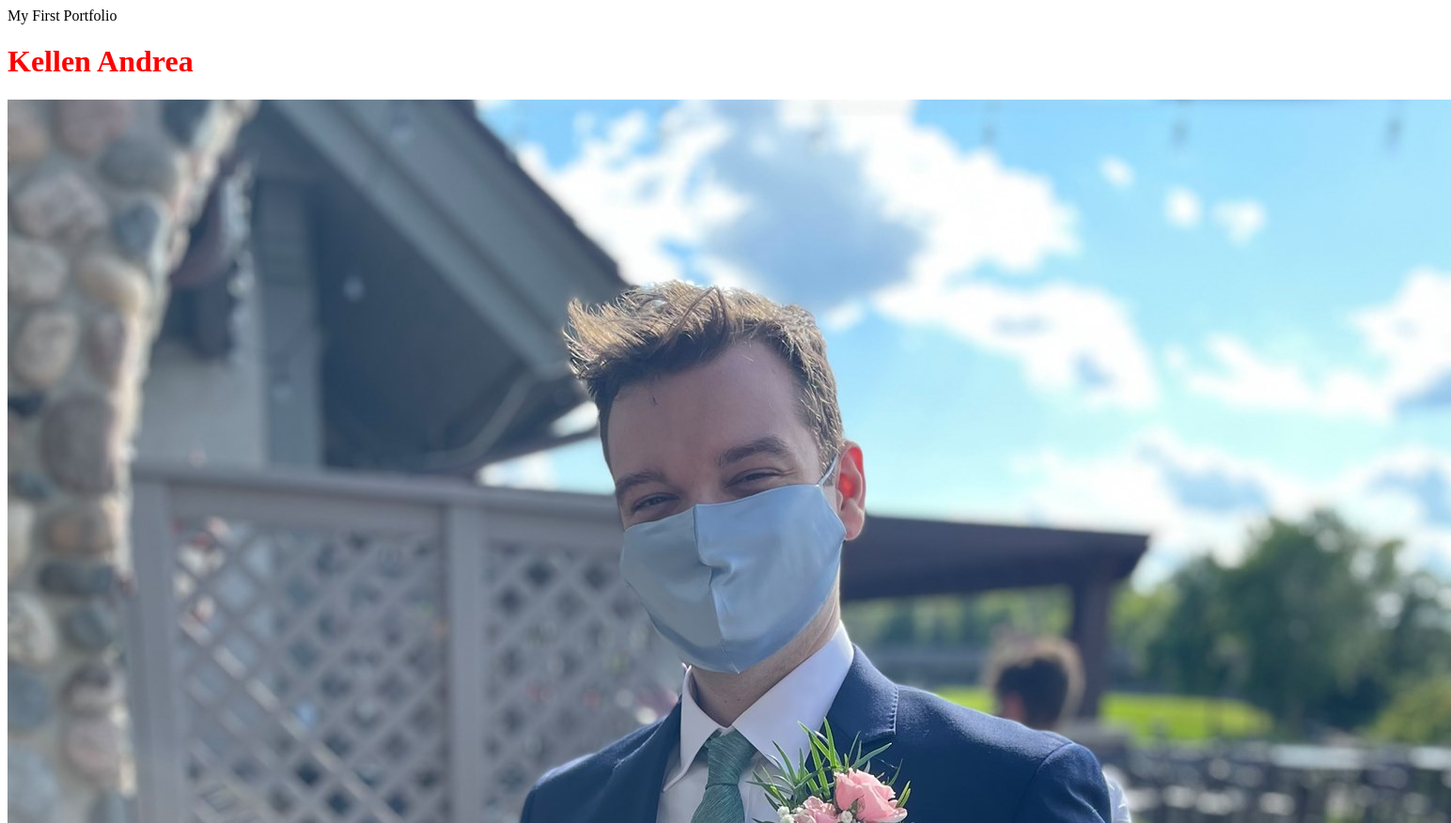
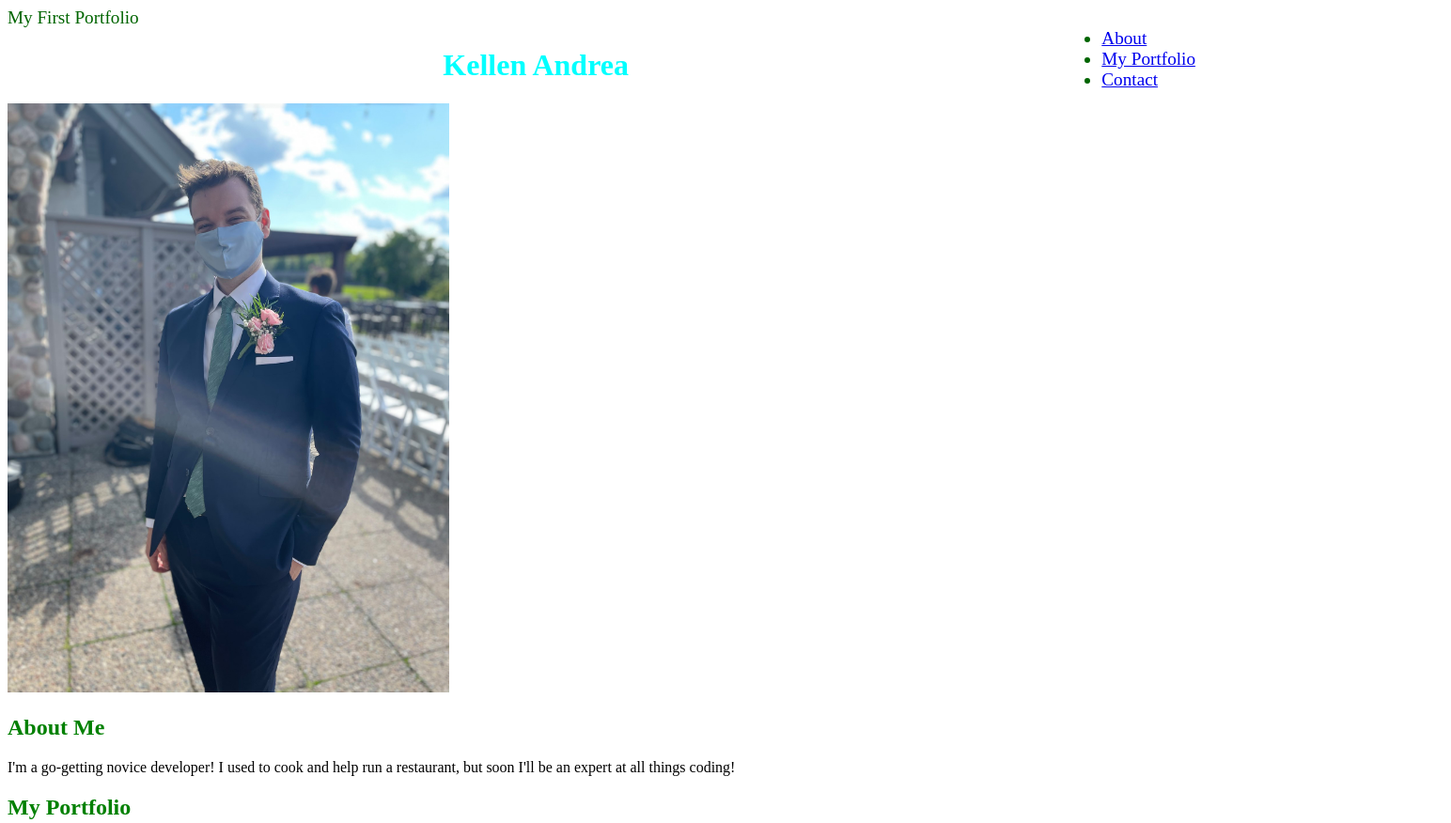
Before and after one commit to kellena/my_first_portfolio, a plain HTML site: page index.html in a window 1280 px wide. Shown: the top 876 px of the page at 94% size, 1544 px wide, since content can reach past the window. Drawn offline with Linux system fonts and the light colour scheme.

Commit message:
added some css attributes, fleshed out contents of body section

```diff
--- a/assets/css/style.css
+++ b/assets/css/style.css
@@ -1,3 +1,33 @@
+html{
+    display: flex;
+}
+
+header{
+    color: darkgreen;
+    font-size: larger;
+}
+
+ul{
+    display: inline;
+    margin: auto;
+}
+
+nav ul{
+    float: right;
+    display: inline;
+}
+
 h1{
-    color: red;
+    color: aqua;
+    text-align: center;
 }
+
+h2{
+    color: green;
+    text-align: left;
+}
+
+img {
+    max-width: 40%;
+    max-height: 40%;
+   }
--- a/index.html
+++ b/index.html
@@ -8,13 +8,26 @@
     <meta name="viewport" content="width=device-width, initial-scale=1.0">
     <title>Document</title>
 </head>
+
 <body>
-    <header>My First Portfolio</header>
+    <header>My First Portfolio
+        <nav>
+            <ul>
+                <li><a href="#About Me">About</a></li>
+                <li><a href="#My Portfolio">My Portfolio</a></li>
+                <li><a href="#Contact Me">Contact</a></li>
+            </ul>
+        </nav>
+    </header>
     <h1>Kellen Andrea</h1>
-        <img src="./assets/kellen1.jpg" alt="Kellen">
-    <h2>About Me</h2>
-    <h2>My Portfolio</h2>
-    <h2>Contact Me</h2>
+        <img id="Kellen" src="./assets/kellen1.jpg" alt="Kellen">
+    <h2 id="About Me">About Me</h2>
+        <p>
+            I'm a go-getting novice developer!  I used to cook and help run a restaurant, but soon I'll be an expert at all things coding!
+        </p>
+    <h2 id="My Portfolio">My Portfolio</h2>
+        <img id="Pikipek" src="./assets/pikipek.png" alt="Pikipek">
+    <h2 id="Contact Me">Contact Me</h2>
         <ul>
             <li>Phone: 651-295-5639</li>
             <li id="github">
```
Also changed, not shown: assets/pikipek.png (added).
